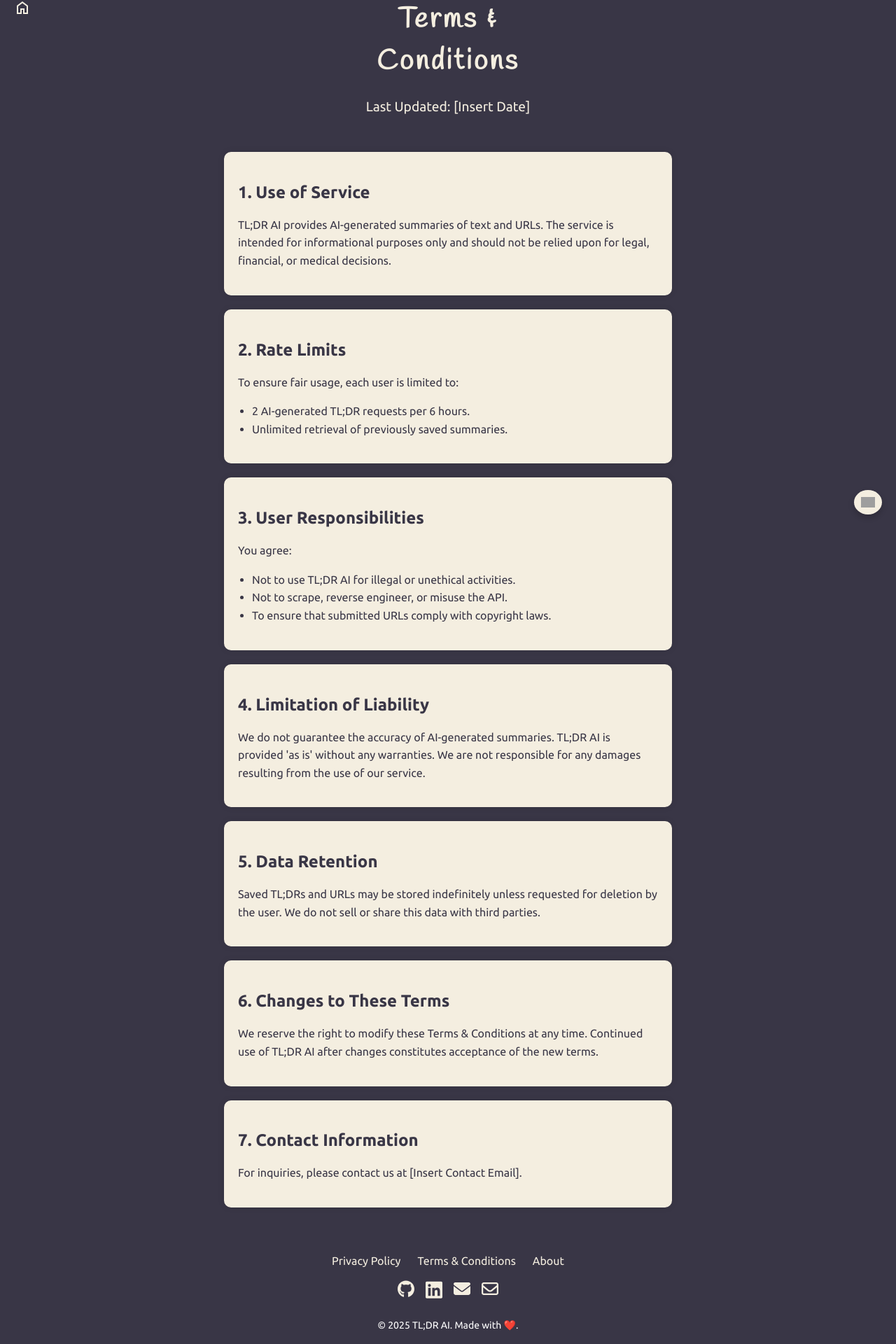
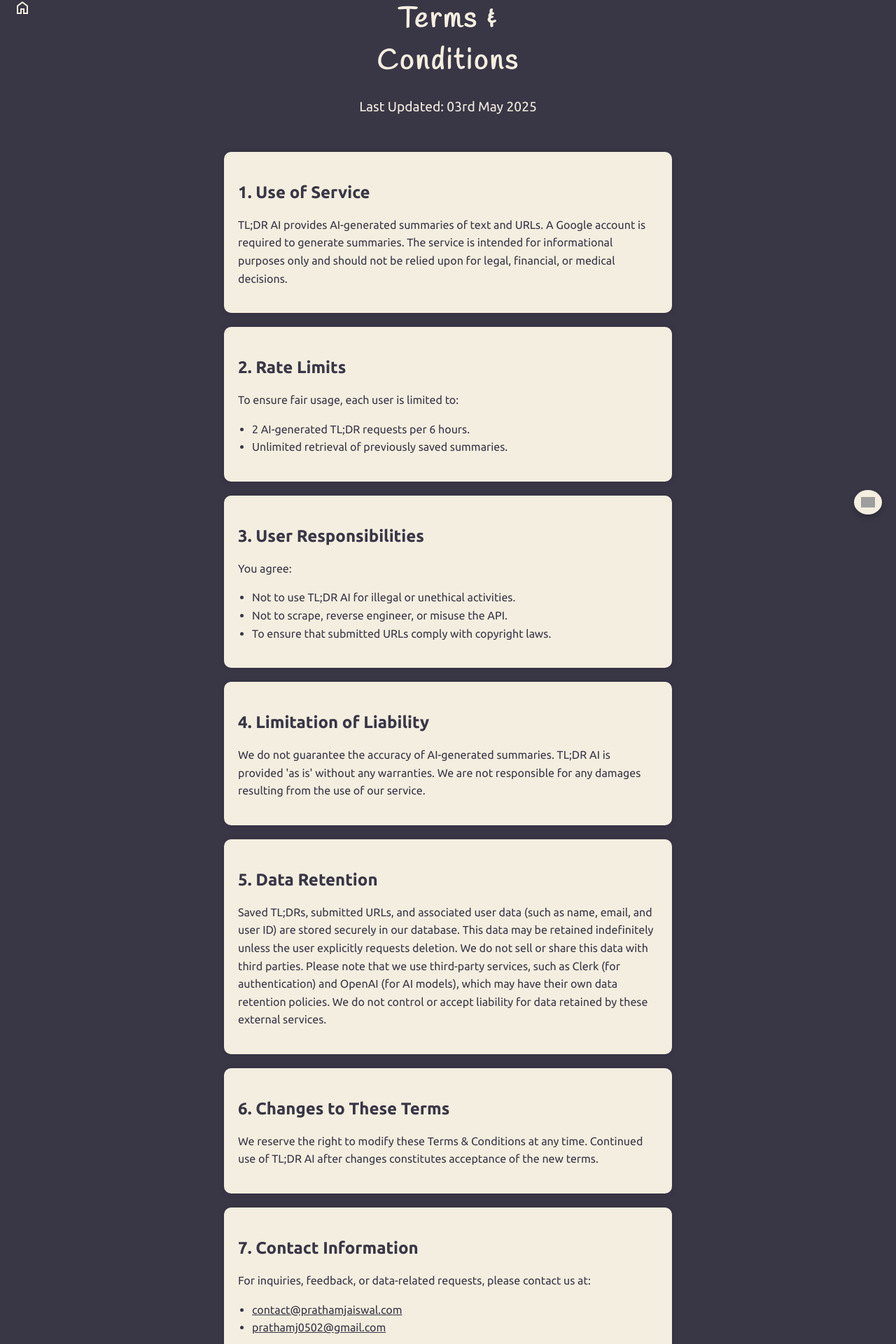
Before and after one commit to pratham-jaiswal/tldr-ai, a React (Create React App) app: page /terms-conditions in a window 1280 px wide. Shown: the part 45-1965 px from the top of the page at 70% size. Built offline with nearby package versions, Linux system fonts and the light colour scheme; no server answers; grey boxes are pictures that could not be loaded.

Commit message:
update pages

```diff
--- a/src/Components/about.js
+++ b/src/Components/about.js
@@ -11,14 +11,14 @@
       title: "How It Works",
       content: "TL;DR AI offers two ways to generate summaries:",
       list: [
-        "From a URL: Paste a link and get a summary of its content.",
-        "From Text: Enter text manually to generate a concise summary.",
+        <><b>From a URL:</b> Paste a link and get a summary of its content.</>,
+        <><b>From Text:</b> Enter text manually to generate a concise summary.</>,
       ],
     },
     {
       title: "AI Model Options",
       content: "Users can choose between:",
-      list: ["OpenAI GPT-4o mini", "Cohere Command R"],
+      list: ["OpenAI GPT-4o mini", "OpenAI GPT-4.1 nano"],
     },
     {
       title: "Saved Summaries",
--- a/src/privacyPolicy.js
+++ b/src/privacyPolicy.js
@@ -4,19 +4,39 @@
   {
     title: "1. Data We Collect",
     content:
-      "We do not collect any personally identifiable information from users. The only data we store includes:",
+      "We collect certain personally identifiable information (PII) when users sign in via Google through Clerk. This includes:",
     list: [
+      "Full name associated with the Google account.",
+      "Primary email address of the user.",
+      "A unique user ID generated by Clerk.",
+      "Timestamp of account creation.",
       "URLs submitted for summarization (if the user opts to save them).",
       "The corresponding TL;DR summaries (if the user opts to save them).",
     ],
-    extra:
-      "We do not store user names, email addresses, IP addresses, or any other personal data.",
+    extra: (
+      <>
+        This information is used solely to provide authentication,
+        personalization, and save history functionality. We do not collect or
+        store passwords. Authentication is handled securely via{" "}
+        <a href="https://clerk.com" target="_blank" rel="noopener noreferrer">
+          Clerk
+        </a>
+        .
+      </>
+    ),
   },
   {
     title: "2. Third-Party Services",
     content:
-      "We use third-party Large Language Models (LLMs), including OpenAI and Cohere, to generate summaries.",
+      "We use third-party services for authentication and AI-based summarization:",
     list: [
+      <a
+        href="https://clerk.com/legal/privacy"
+        target="_blank"
+        rel="noopener noreferrer"
+      >
+        Clerk Privacy Policy
+      </a>,
       <a
         href="https://openai.com/policies/privacy-policy"
         target="_blank"
@@ -24,21 +44,14 @@
       >
         OpenAI Privacy Policy
       </a>,
-      <a
-        href="https://cohere.com/privacy"
-        target="_blank"
-        rel="noopener noreferrer"
-      >
-        Cohere Privacy Policy
-      </a>,
     ],
     extra:
-      "While we do not collect personal data, we cannot guarantee the data collection policies of these third-party services.",
+      "These services may collect and process data independently, in accordance with their own privacy policies. We do not control their data handling practices.",
   },
   {
     title: "3. Use of Cookies",
     content:
-      "We use cookies to assign a unique user ID to prevent excessive API requests. These cookies do not store any personal information and are used solely for rate-limiting purposes.",
+      "We use cookies/browser storage to manage user sessions securely via Clerk. These are necessary for authentication, and session management.",
   },
   {
     title: "4. Data Security",
@@ -49,7 +62,8 @@
     title: "5. Your Rights",
     content: "You have the right to:",
     list: [
-      "Request deletion of any saved TL;DRs and URLs by contacting us.",
+      "Request deletion of your account and all associated data.",
+      "Request deletion of any saved TL;DRs and URLs individually.",
       "Opt not to save any summaries by disabling the save feature.",
     ],
   },
@@ -100,7 +114,7 @@
         </div>
         <div className="policy-header">
           <h1>Privacy Policy</h1>
-          <p>Last Updated: 15th February 2025</p>
+          <p>Last Updated: 03rd May 2025</p>
         </div>
       </div>
 
--- a/src/termsConditions.js
+++ b/src/termsConditions.js
@@ -4,7 +4,7 @@
   {
     title: "1. Use of Service",
     content:
-      "TL;DR AI provides AI-generated summaries of text and URLs. The service is intended for informational purposes only and should not be relied upon for legal, financial, or medical decisions.",
+      "TL;DR AI provides AI-generated summaries of text and URLs. A Google account is required to generate summaries. The service is intended for informational purposes only and should not be relied upon for legal, financial, or medical decisions.",
   },
   {
     title: "2. Rate Limits",
@@ -31,7 +31,8 @@
   {
     title: "5. Data Retention",
     content:
-      "Saved TL;DRs and URLs may be stored indefinitely unless requested for deletion by the user. We do not sell or share this data with third parties.",
+      "Saved TL;DRs, submitted URLs, and associated user data (such as name, email, and user ID) are stored securely in our database. This data may be retained indefinitely unless the user explicitly requests deletion. We do not sell or share this data with third parties. " +
+      "Please note that we use third-party services, such as Clerk (for authentication) and OpenAI (for AI models), which may have their own data retention policies. We do not control or accept liability for data retained by these external services.",
   },
   {
     title: "6. Changes to These Terms",
@@ -40,7 +41,24 @@
   },
   {
     title: "7. Contact Information",
-    content: "For inquiries, please contact us at [Insert Contact Email].",
+    content:
+      "For inquiries, feedback, or data-related requests, please contact us at:",
+    list: [
+      <a
+        href="mailto:contact@prathamjaiswal.com"
+        target="_blank"
+        rel="noopener noreferrer"
+      >
+        contact@prathamjaiswal.com
+      </a>,
+      <a
+        href="mailto:prathamj0502@gmail.com"
+        target="_blank"
+        rel="noopener noreferrer"
+      >
+        prathamj0502@gmail.com
+      </a>,
+    ],
   },
 ];
 
@@ -63,7 +81,7 @@
         </div>
         <div className="terms-header">
           <h1>Terms & Conditions</h1>
-          <p>Last Updated: [Insert Date]</p>
+          <p>Last Updated: 03rd May 2025</p>
         </div>
       </div>
 
```
